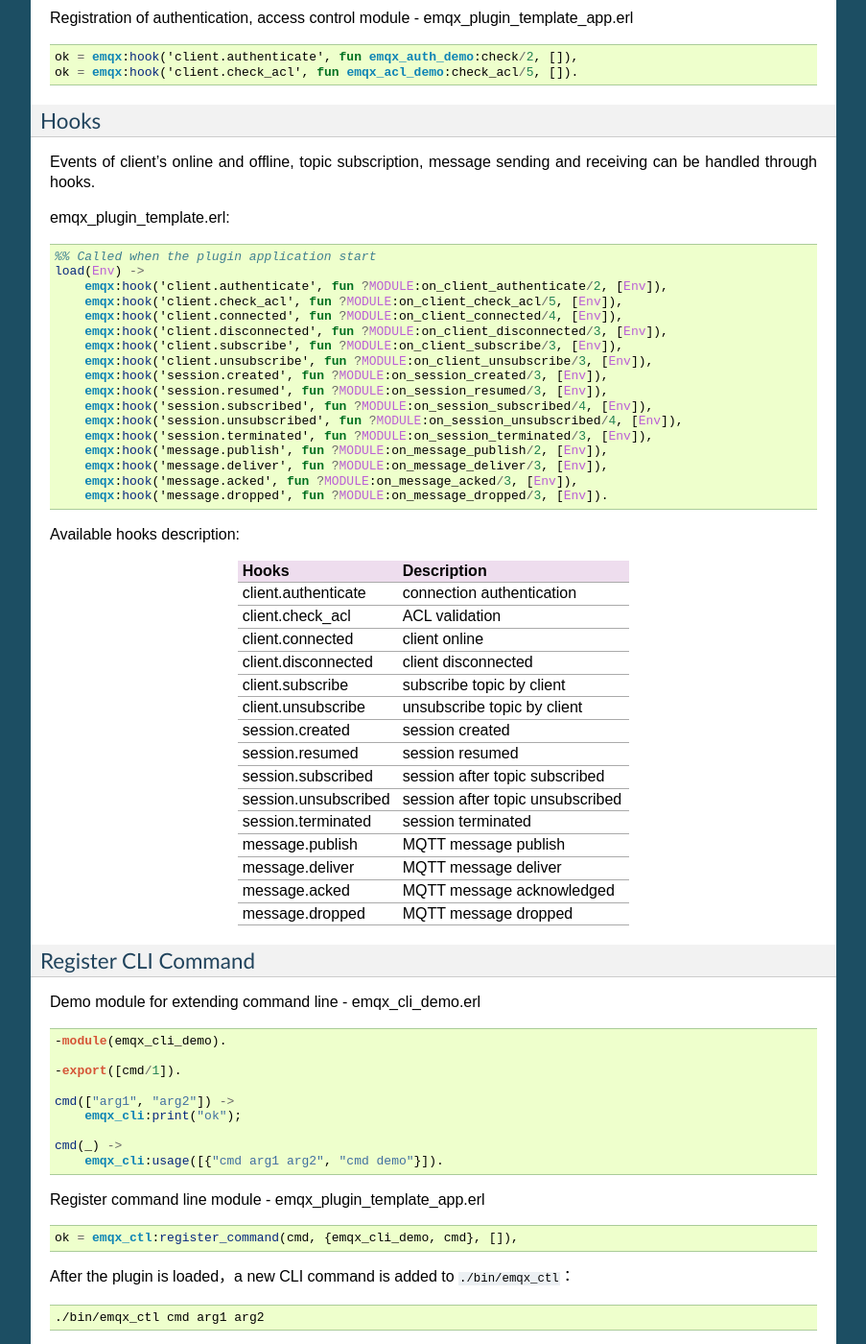
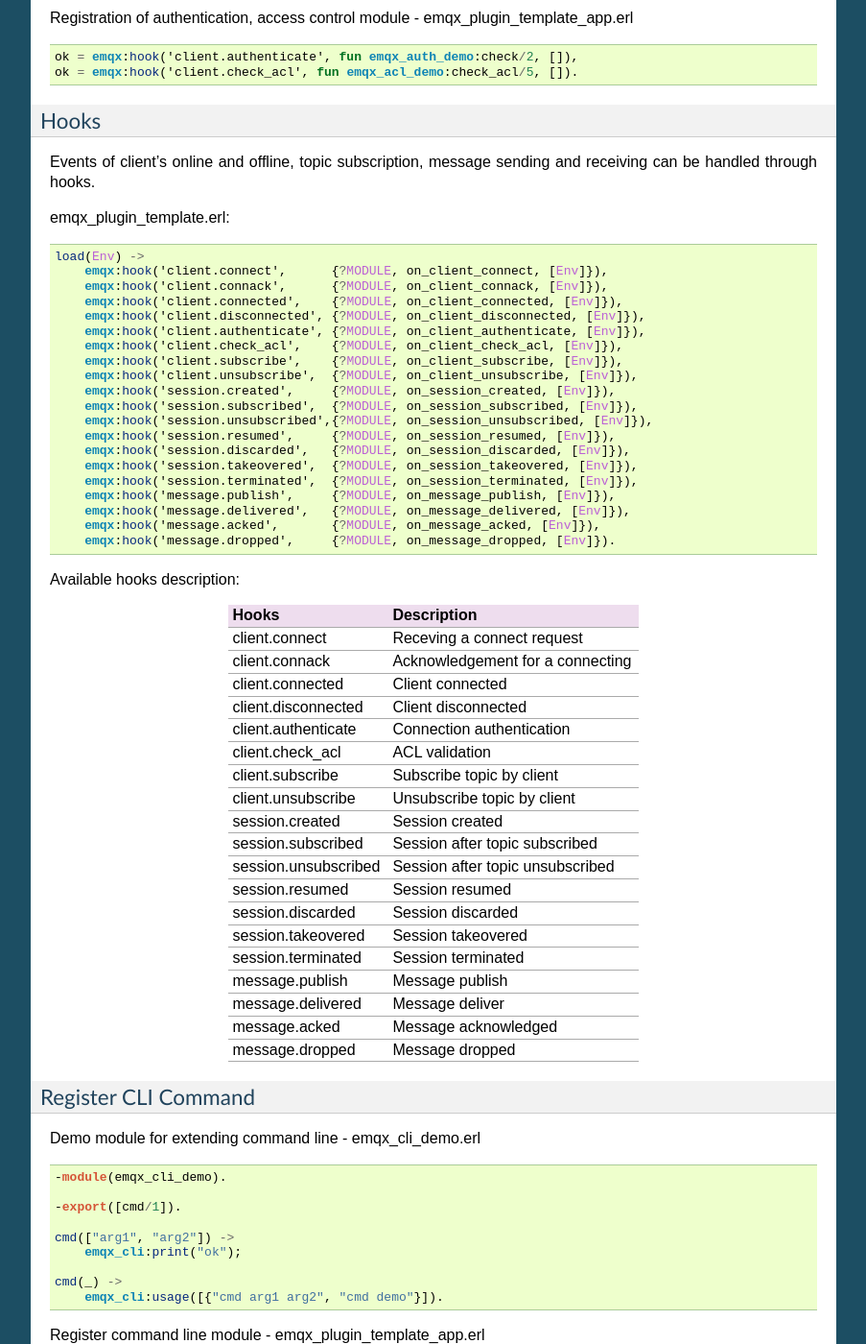
Before and after one commit to emqxarchive/emqx-docs-en, a Sphinx documentation site: the page built from source/plugins.rst, in a window 1280 px wide and 1400 px high, scrolled down 21818 px. Shown: the whole window at 96% size, without its empty margins (198-1101 px from the left). Built offline with Sphinx 7.4.7, drawn with Linux system fonts in a browser that asks for light colours; some of the changed text lies outside the part shown.

Commit message:
Fix hooks

```diff
--- a/source/plugins.rst
+++ b/source/plugins.rst
@@ -1333,58 +1333,69 @@
 
 .. code:: erlang
 
-    %% Called when the plugin application start
-    load(Env) ->
-        emqx:hook('client.authenticate', fun ?MODULE:on_client_authenticate/2, [Env]),
-        emqx:hook('client.check_acl', fun ?MODULE:on_client_check_acl/5, [Env]),
-        emqx:hook('client.connected', fun ?MODULE:on_client_connected/4, [Env]),
-        emqx:hook('client.disconnected', fun ?MODULE:on_client_disconnected/3, [Env]),
-        emqx:hook('client.subscribe', fun ?MODULE:on_client_subscribe/3, [Env]),
-        emqx:hook('client.unsubscribe', fun ?MODULE:on_client_unsubscribe/3, [Env]),
-        emqx:hook('session.created', fun ?MODULE:on_session_created/3, [Env]),
-        emqx:hook('session.resumed', fun ?MODULE:on_session_resumed/3, [Env]),
-        emqx:hook('session.subscribed', fun ?MODULE:on_session_subscribed/4, [Env]),
-        emqx:hook('session.unsubscribed', fun ?MODULE:on_session_unsubscribed/4, [Env]),
-        emqx:hook('session.terminated', fun ?MODULE:on_session_terminated/3, [Env]),
-        emqx:hook('message.publish', fun ?MODULE:on_message_publish/2, [Env]),
-        emqx:hook('message.deliver', fun ?MODULE:on_message_deliver/3, [Env]),
-        emqx:hook('message.acked', fun ?MODULE:on_message_acked/3, [Env]),
-        emqx:hook('message.dropped', fun ?MODULE:on_message_dropped/3, [Env]).
+  load(Env) ->
+      emqx:hook('client.connect',      {?MODULE, on_client_connect, [Env]}),
+      emqx:hook('client.connack',      {?MODULE, on_client_connack, [Env]}),
+      emqx:hook('client.connected',    {?MODULE, on_client_connected, [Env]}),
+      emqx:hook('client.disconnected', {?MODULE, on_client_disconnected, [Env]}),
+      emqx:hook('client.authenticate', {?MODULE, on_client_authenticate, [Env]}),
+      emqx:hook('client.check_acl',    {?MODULE, on_client_check_acl, [Env]}),
+      emqx:hook('client.subscribe',    {?MODULE, on_client_subscribe, [Env]}),
+      emqx:hook('client.unsubscribe',  {?MODULE, on_client_unsubscribe, [Env]}),
+      emqx:hook('session.created',     {?MODULE, on_session_created, [Env]}),
+      emqx:hook('session.subscribed',  {?MODULE, on_session_subscribed, [Env]}),
+      emqx:hook('session.unsubscribed',{?MODULE, on_session_unsubscribed, [Env]}),
+      emqx:hook('session.resumed',     {?MODULE, on_session_resumed, [Env]}),
+      emqx:hook('session.discarded',   {?MODULE, on_session_discarded, [Env]}),
+      emqx:hook('session.takeovered',  {?MODULE, on_session_takeovered, [Env]}),
+      emqx:hook('session.terminated',  {?MODULE, on_session_terminated, [Env]}),
+      emqx:hook('message.publish',     {?MODULE, on_message_publish, [Env]}),
+      emqx:hook('message.delivered',   {?MODULE, on_message_delivered, [Env]}),
+      emqx:hook('message.acked',       {?MODULE, on_message_acked, [Env]}),
+      emqx:hook('message.dropped',     {?MODULE, on_message_dropped, [Env]}).
 
 Available hooks description:
 
 +------------------------+----------------------------------+
 | Hooks                  | Description                      |
 +========================+==================================+
-| client.authenticate    | connection authentication        |
+| client.connect         | Receving a connect request       |
++------------------------+----------------------------------+
+| client.connack         | Acknowledgement for a connecting |
++------------------------+----------------------------------+
+| client.connected       | Client connected                 |
++------------------------+----------------------------------+
+| client.disconnected    | Client disconnected              |
++------------------------+----------------------------------+
+| client.authenticate    | Connection authentication        |
 +------------------------+----------------------------------+
 | client.check_acl       | ACL validation                   |
 +------------------------+----------------------------------+
-| client.connected       | client online                    |
-+------------------------+----------------------------------+
-| client.disconnected    | client  disconnected             |
-+------------------------+----------------------------------+
-| client.subscribe       | subscribe topic by client        |
-+------------------------+----------------------------------+
-| client.unsubscribe     | unsubscribe topic by client      |
-+------------------------+----------------------------------+
-| session.created        | session created                  |
-+------------------------+----------------------------------+
-| session.resumed        | session resumed                  |
-+------------------------+----------------------------------+
-| session.subscribed     | session after topic subscribed   |
-+------------------------+----------------------------------+
-| session.unsubscribed   | session after topic unsubscribed |
-+------------------------+----------------------------------+
-| session.terminated     | session terminated               |
-+------------------------+----------------------------------+
-| message.publish        | MQTT message publish             |
-+------------------------+----------------------------------+
-| message.deliver        | MQTT message deliver             |
-+------------------------+----------------------------------+
-| message.acked          | MQTT  message acknowledged       |
-+------------------------+----------------------------------+
-| message.dropped        | MQTT message dropped             |
+| client.subscribe       | Subscribe topic by client        |
++------------------------+----------------------------------+
+| client.unsubscribe     | Unsubscribe topic by client      |
++------------------------+----------------------------------+
+| session.created        | Session created                  |
++------------------------+----------------------------------+
+| session.subscribed     | Session after topic subscribed   |
++------------------------+----------------------------------+
+| session.unsubscribed   | Session after topic unsubscribed |
++------------------------+----------------------------------+
+| session.resumed        | Session resumed                  |
++------------------------+----------------------------------+
+| session.discarded      | Session discarded                |
++------------------------+----------------------------------+
+| session.takeovered     | Session takeovered               |
++------------------------+----------------------------------+
+| session.terminated     | Session terminated               |
++------------------------+----------------------------------+
+| message.publish        | Message publish                  |
++------------------------+----------------------------------+
+| message.delivered      | Message deliver                  |
++------------------------+----------------------------------+
+| message.acked          | Message acknowledged             |
++------------------------+----------------------------------+
+| message.dropped        | Message dropped                  |
 +------------------------+----------------------------------+
 
 Register CLI Command
```
Also changed, not shown: other parts of source/plugins.rst (+3 -3 lines), source/design.rst (+46 -31 lines).
